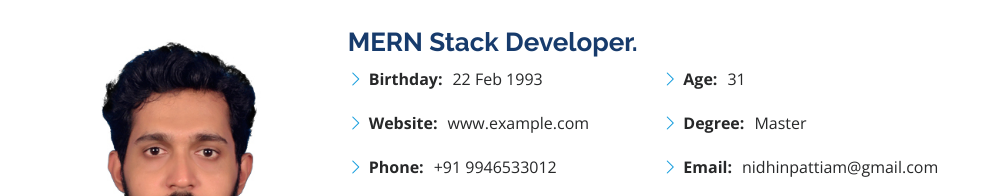
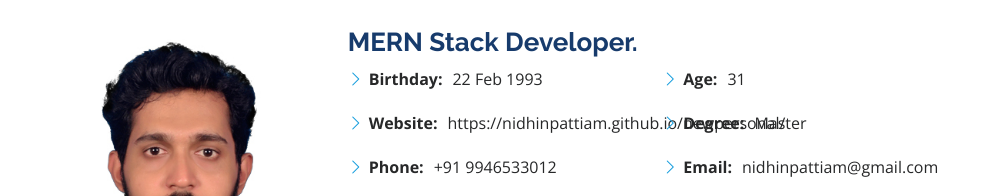
Before and after one commit to nidhinpattiam/newpersonal, a plain HTML site: page index.html in a window 1280 px wide. Shown: the part 989-1185 px from the top of the page, without its empty margins (297-1280 px from the left). Drawn offline with nearby package versions, Linux system fonts and the light colour scheme.

Commit message:
website included

```diff
--- a/index.html
+++ b/index.html
@@ -101,7 +101,7 @@
               <div class="col-lg-6">
                 <ul>
                   <li><i class="bi bi-chevron-right"></i> <strong>Birthday:</strong> <span>22 Feb 1993</span></li>
-                  <li><i class="bi bi-chevron-right"></i> <strong>Website:</strong> <span>www.example.com</span></li>
+                  <li><i class="bi bi-chevron-right"></i> <strong>Website:</strong> <span>https://nidhinpattiam.github.io/newpersonal/</span></li>
                   <li><i class="bi bi-chevron-right"></i> <strong>Phone:</strong> <span>+91 9946533012</span></li>
                   <li><i class="bi bi-chevron-right"></i> <strong>City:</strong> <span>Kannur, Kerala</span></li>
                 </ul>
```
